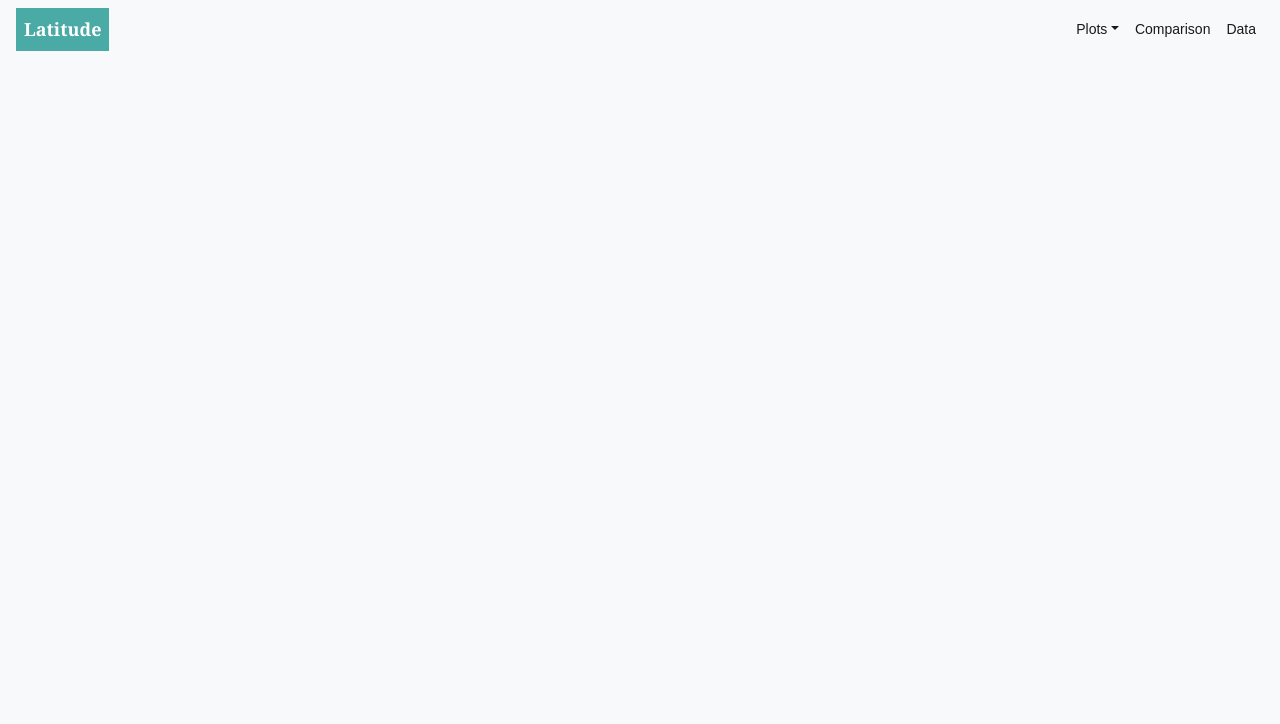
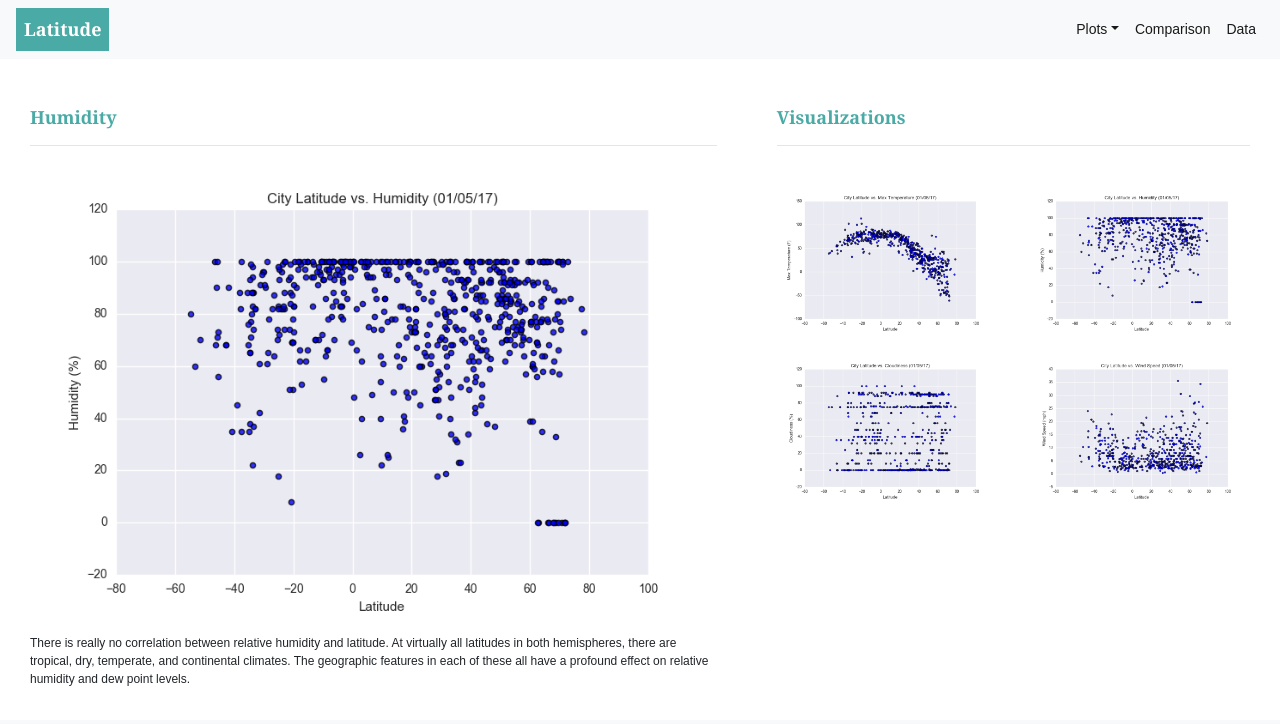
Before and after one commit to matthewkilleen0830/HTML-CSS-Weather, a plain HTML site: page lat_vs_humidity.html in a window 1280 px wide. Drawn offline with nearby package versions, Linux system fonts and the light colour scheme.

Commit message:
Latitude vs. Humidity page complete.

```diff
--- a/lat_vs_humidity.html
+++ b/lat_vs_humidity.html
@@ -63,6 +63,79 @@
         </div>
     </nav>
 
+    <!-- LAT VS HUMIDITY PAGE CONTENT -->
+
+    <!-- Create Bootstrap container/table -->
+    <div class = "container-fluid">
+
+        <!-- Row 1 -->
+        <div class = "row pb-3">
+
+            <!-- DIVIDE ROW 1 INTO TWO COLUMNS -->
+
+            <!-- Row 1, Column 1 -->
+            <div class = "col-md-12 col-lg-7 mt-5">
+                <div class = "col-md-12">
+                    <h3>Humidity</h3>
+                    <hr>
+                    <div class = "body">
+                        <img id = "img-wrap" class = "img.fluid" width = "100%" height = "auto" src = "Resources/assets/images/Fig2.png">
+                        <p>There is really no correlation between relative humidity and latitude.  At virtually all latitudes in both hemispheres, there are tropical, dry, temperate, and continental climates.  The geographic features in each of these all have a profound effect on relative humidity and dew point levels.</p>
+                    </div>
+                </div>
+            </div>
+
+            <!-- Row 1, Column 2 -->
+            <div class = "col-md-12 col-lg-5 mt-5">
+                <div class = "col-md-12">
+                    <h3>Visualizations</h3>
+                    <hr>
+                    <br>
+                    <div class = "body">
+
+                        <!-- DIVIDE COLUMN 2 INTO TWO ROWS -->
+
+                        <!-- Column 2, Row 1 -->
+                        <div class = "row pb-3">
+
+                            <!-- Row 1, Column 1 -->
+                            <div class = "col-md-6">
+                                <div class = "body">
+                                    <a href = "lat_vs_max_temp.html"><img class = "img.fluid" width = "100%" height = "auto" src = "Resources/assets/images/Fig1.png"></a>
+                                </div>
+                            </div>
+
+                            <!-- Row 1, Column 2 -->
+                            <div class = "col-md-6">
+                                <div class = "body">
+                                    <a href = "lat_vs_humidity.html"><img class = "img.fluid" width = "100%" height = "auto" src = "Resources/assets/images/Fig2.png"></a>
+                                </div>
+                            </div>
+                        </div>
+
+                        <!-- Column 2, Row 2 -->
+                        <div class = "row pb-3">
+
+                            <!-- Row 2, Column 1 -->
+                            <div class = "col-md-6">
+                                <div class = "body">
+                                    <a href = "lat_vs_cloudiness.html"><img class = "img.fluid" width = "100%" height = "auto" src = "Resources/assets/images/Fig3.png"></a>
+                                </div>
+                            </div>
+
+                            <!-- Row 2, Column 2 -->
+                            <div class = "col-md-6">
+                                <div class = "body">
+                                    <a href = "lat_vs_wind_speed.html"><img class = "img.fluid" width = "100%" height = "auto" src = "Resources/assets/images/Fig4.png"></a>
+                                </div>
+                            </div>
+                        </div>
+                    </div>
+                </div>
+            </div>
+        </div>
+    </div>
+
 </body>
 
 </html>
```
